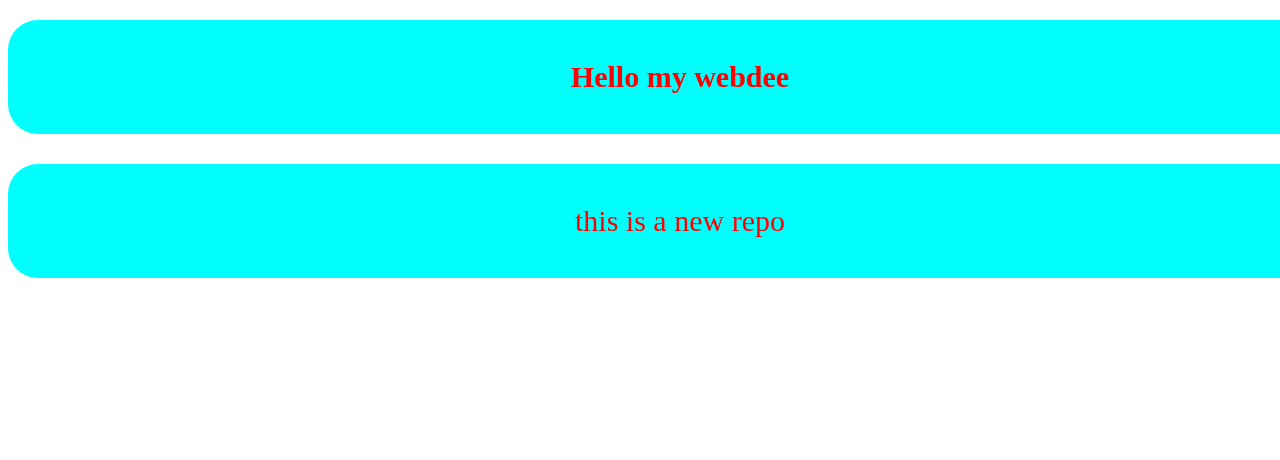
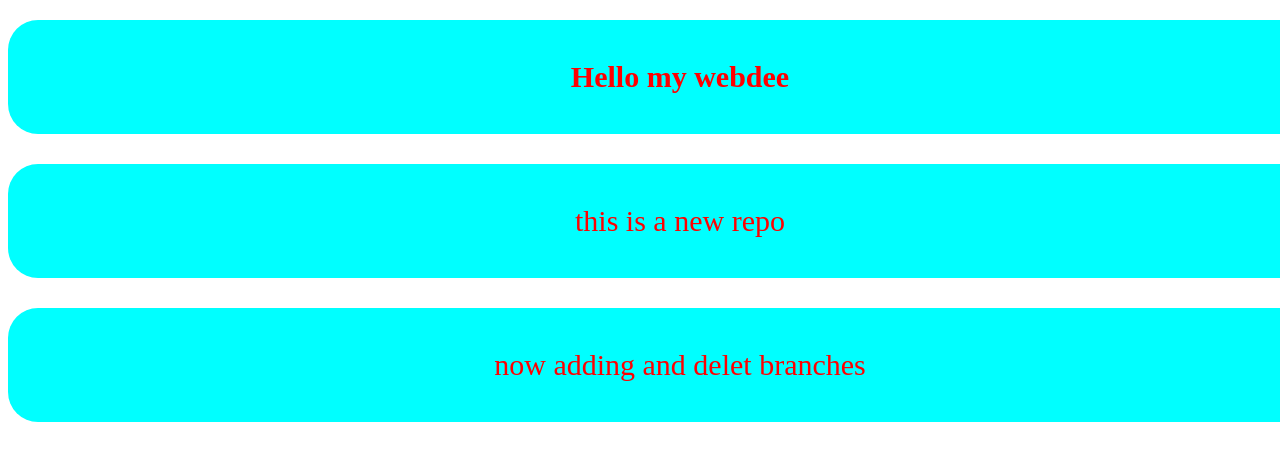
Before and after one commit to ShameemAnsari3/LocalRepo, a plain HTML site: page index.html in a window 1280 px wide. Shown: the top 460 px of the page. Drawn offline with Linux system fonts and the light colour scheme.

Commit message:
Making  new branches :

```diff
--- a/index.html
+++ b/index.html
@@ -12,6 +12,7 @@
 
     <p>this is a new repo</p>
 
+    <p>now adding and delet branches </p>
 
 </body>
 </html>
```
